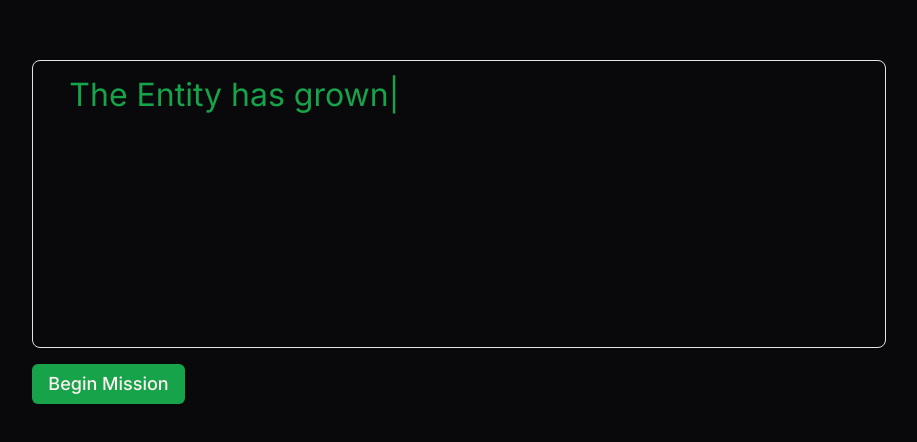
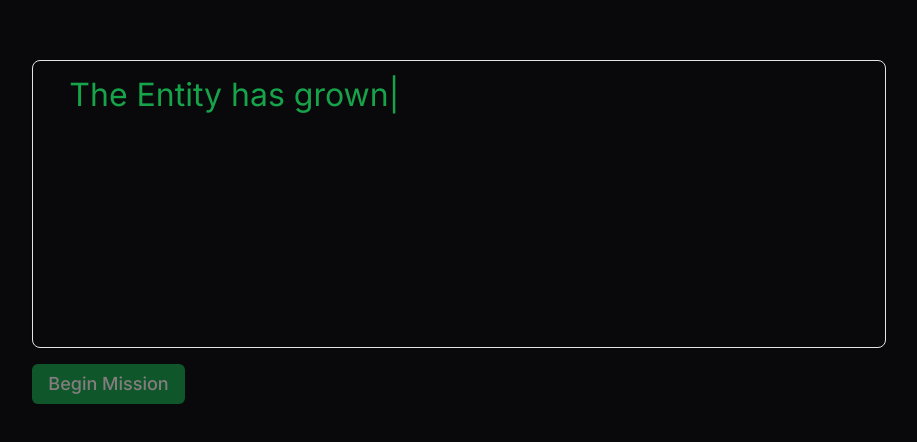
Before and after one commit to nisarg-dave/the-entity, a Next.js app: page / in a window 1280 px wide. Shown: the part 168-610 px from the top of the page, without its empty margins (181-1098 px from the left). Built offline with nearby package versions, Linux system fonts and the light colour scheme.

Commit message:
Added timeout to disable button

```diff
--- a/components/mission/MissionButton.tsx
+++ b/components/mission/MissionButton.tsx
@@ -1,12 +1,20 @@
 "use client";
 
+import { useState } from "react";
 import { Button } from "@/components/ui/button";
 import { useRouter } from "next/navigation";
 
 function MissionButton() {
   const router = useRouter();
+  const [disabled, setDisabled] = useState(true);
+
+  setTimeout(() => {
+    setDisabled(false);
+  }, 180000);
+
   return (
     <Button
+      disabled={disabled}
       className="text-sm lg:text-lg"
       onClick={() => router.push("/entity")}
     >
```
Also changed, not shown: components/mission/MissionCard.tsx (+1 -8 lines).
